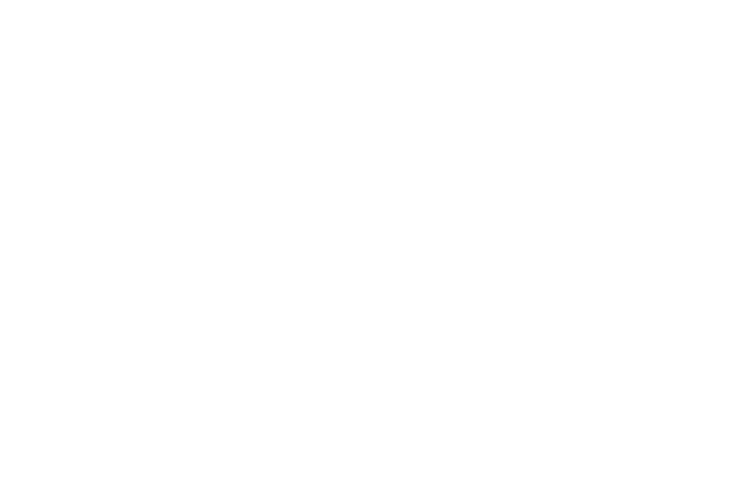
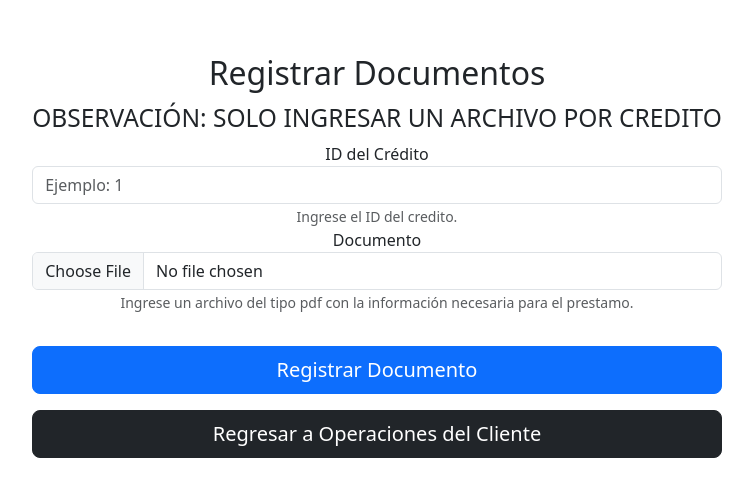
Before and after one commit to NitroRyder/TingesoEntrega2, a React (Vite) app in the folder Microservicios/front-end/: page /documento/register in a window 1280 px wide. Before the commit this address had no page. Shown: the part 144-640 px from the top of the page, without its empty margins (263-1016 px from the left). Built offline with nearby package versions, Linux system fonts and the light colour scheme.

Commit message:
Agregar documentos

```diff
--- a/Microservicios/front-end/src/App.jsx
+++ b/Microservicios/front-end/src/App.jsx
@@ -6,6 +6,7 @@
 import SimularCredito from './components/SimularCredito';
 import SolicitarPrestamo from './components/SolicitarPrestamo';
 import SolicitarAhorro from './components/SolicitarAhorro';
+import RegisterDocumento from './components/RegisterDocumento';
 {/*import EvaluarCredito from './components/EvaluarCredito';*/}
 {/*import CalcularCosto from './components/CalcularCosto';*/}
 {/*import SeguimientoPrestamo from './components/SeguimientoPrestamo';*/}
@@ -27,6 +28,7 @@
           <Route path="/credito/simular" element={<SimularCredito />} />
           <Route path="/credito/solicitar" element={<SolicitarPrestamo />} />
           <Route path="/ahorro/solicitar" element={<SolicitarAhorro />} />
+          <Route path="/documento/register" element={<RegisterDocumento />} />
           {/*<Route path="/credito/evaluar" element={<EvaluarCredito />} />
           <Route path="/credito/seguimiento" element={<SeguimientoPrestamo />} />
           <Route path="/costo/calcular" element={<CalcularCosto />} />
--- /dev/null
+++ b/Microservicios/front-end/src/components/RegisterDocumento.jsx
@@ -0,0 +1,90 @@
+import React, { useState } from 'react';
+import { useNavigate } from 'react-router-dom';
+import 'bootstrap/dist/css/bootstrap.min.css';
+
+import documentosService from '../services/documentos.service';
+
+const registrarDocumentos = () => {
+    const [formData, setFormData] = useState({
+        creditoId: '',
+        documento: null
+    });
+
+    const navigate = useNavigate();
+
+    const handleChange = (e) => {
+        const { name, value, files } = e.target;
+        if (files) {
+            setFormData({ ...formData, [name]: files[0] });
+        } else {
+            setFormData({ ...formData, [name]: value });
+        }
+    };
+
+    const handleSubmit = async (e) => {
+        e.preventDefault();
+        const data = new FormData();
+        for (const key in formData) {
+            data.append(key, formData[key]);
+        }
+        const { creditoId, documento } = formData;
+        if (creditoId <= 0) {
+            alert("ERROR: EL ID DEL CRÉDITO DEBE SER MAYOR A 0");
+            return;
+        }
+        if(creditoId === ''){
+            alert("ERROR: DEBE INGRESAR EL ID DEL CRÉDITO");
+            return;
+        }
+        if (!documento) {
+            alert("ERROR: DEBE SELECCIONAR UN DOCUMENTO");
+            return;
+        }
+        try {
+            await documentosService.registrarDocumentos(creditoId, documento);
+            alert('Documento registrado con éxito');
+            navigate('/home/Client'); // Redirige a la página de operaciones del cliente
+        } catch (error) {
+            console.error('Error al registrar el documento:', error);
+            alert('Error al registrar el documento: ' + (error.response?.data || error.message));
+        }
+    };
+
+    return (
+        <div className="container">
+            <h2>Registrar Documentos</h2>
+            <h3><small>OBSERVACIÓN: SOLO INGRESAR UN ARCHIVO POR CREDITO</small></h3>
+            <form onSubmit={handleSubmit}>
+                {/*---------------------------------------------------------------------------------------------*/}
+                <div className="form-group">
+                    <label htmlFor="creditoId">ID del Crédito</label>
+                    <input type="number" className="form-control" id="creditoId" name="creditoId" placeholder="Ejemplo: 1" onChange={handleChange} />
+                    <small className="form-text text-muted">Ingrese el ID del credito.</small>
+                </div>
+                {/*---------------------------------------------------------------------------------------------*/}
+                <div className="form-group">
+                    <label htmlFor="documento">Documento</label>
+                    <input type="file" className="form-control" id="documento" name="documento" onChange={handleChange} />
+                    <small className="form-text text-muted">
+                        Ingrese un archivo del tipo pdf con la información necesaria para el prestamo.
+                    </small>
+                </div>
+                {/*---------------------------------------------------------------------------------------------*/}
+                <div className="mt-3 d-grid gap-2">
+                    <button type="submit" className="btn btn-primary mt-3 btn-lg">Registrar Documento</button>
+                </div>
+            </form>
+            {/*---------------------------------------------------------------------------------------------*/}
+            <div className="mt-3 d-grid gap-2">
+                <button
+                    className="btn btn-dark btn-lg"
+                    onClick={() => navigate('/home/Client')}
+                    >
+                    Regresar a Operaciones del Cliente
+                </button>
+            </div>
+        </div>
+    );
+}
+
+export default registrarDocumentos;
--- a/Microservicios/front-end/src/components/SolicitarAhorro.jsx
+++ b/Microservicios/front-end/src/components/SolicitarAhorro.jsx
@@ -55,6 +55,7 @@
   return (
     <div className="container">
       <h2>Solicitar Ahorro</h2>
+      <h3><small>Se recomienda realizar el ingreso de 12 ahorros como minimo</small></h3>
       <form onSubmit={handleSubmit}>
       {/*---------------------------------------------------------------------------------------------*/}
         <div className="mb-3">
--- a/Microservicios/front-end/src/components/SolicitarPrestamo.jsx
+++ b/Microservicios/front-end/src/components/SolicitarPrestamo.jsx
@@ -156,6 +156,15 @@
       </form>
       {/*---------------------------------------------------------------------------------------------*/}
       <div className="mt-3 d-grid gap-2">
+          <button
+            className="btn btn-danger btn-lg"
+            onClick={() => navigate('/documento/register')}
+          >
+            Ingresar Documentación
+          </button>
+      </div>
+      {/*---------------------------------------------------------------------------------------------*/}
+      <div className="mt-3 d-grid gap-2">
         <button
           className="btn btn-dark btn-lg"
           onClick={() => navigate('/home/Client')}
```
